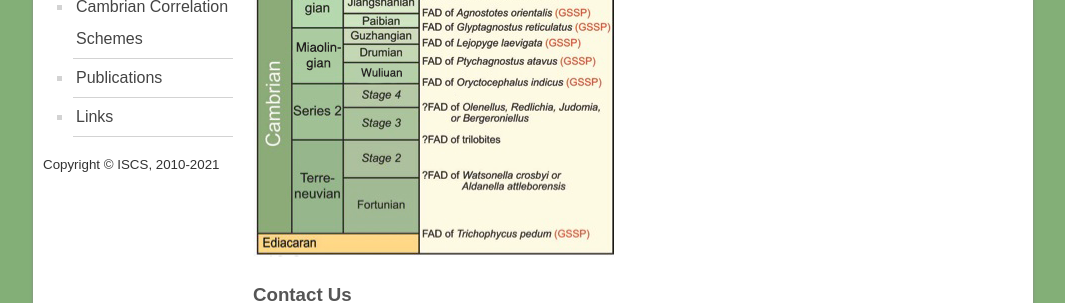
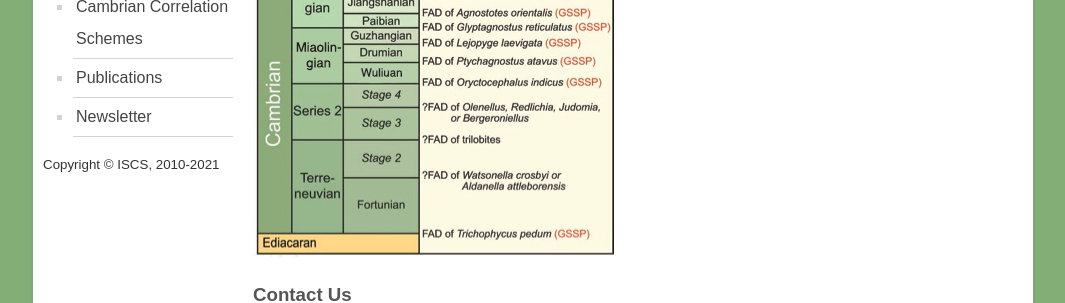
Before and after one commit to i-c-stratigraphy/subcommission-cambrian, a Jekyll site: the page built from pages/index.md, in a window 1280 px wide. Shown: the part 733-1036 px from the top of the page, without its empty margins (107-1172 px from the left). Built offline with Jekyll 4.4.1, drawn with Linux system fonts in a browser that asks for light colours.

Commit message:
Update menu.html

```diff
--- a/_includes/menu.html
+++ b/_includes/menu.html
@@ -26,7 +26,7 @@
     <li><a href="meetings">Forthcoming Meetings</a></li>
     <li><a href="correlations">Cambrian Correlation Schemes</a></li>
     <li><a href="publications">Publications</a></li>
-    <li><a href="links">Links</a></li>
+    <li><a href="links">Newsletter</a></li>
 </ul>
 <div style="margin-left:10px;">
     <p style="font-size: smaller;">Copyright &copy; ISCS, 2010-2021</p>
```
